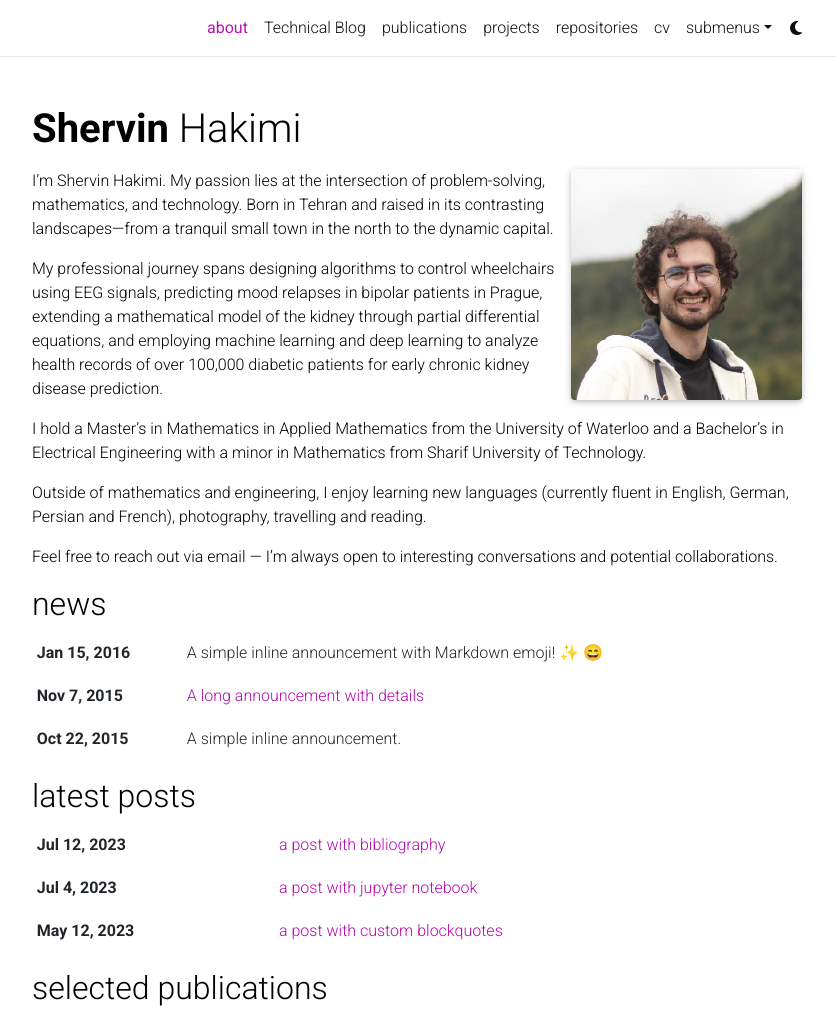
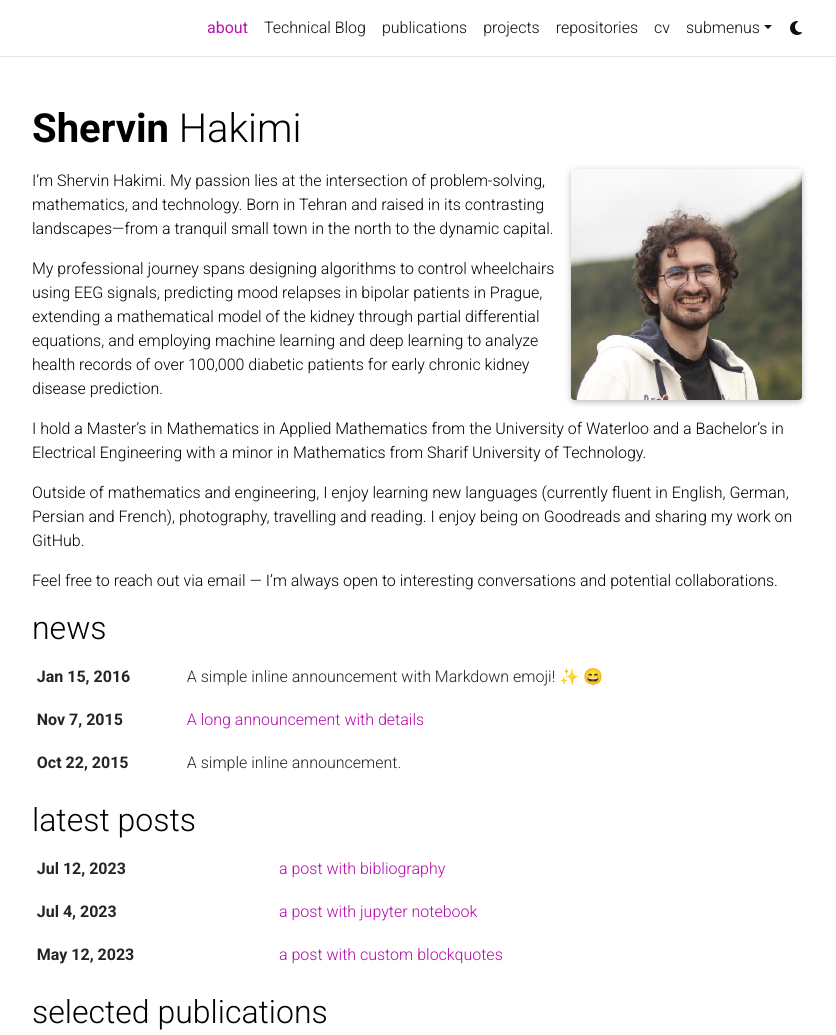
Before and after one commit to Shervinhk/old-shervinhk.github.io, a Jekyll site: the page built from _pages/about.md, in a window 1280 px wide and 1348 px high, cut to the strip 0-1035 px from the top of the window. Shown: the whole strip, without its empty margins (223-1059 px from the left). Built offline with Jekyll 4.4.1, drawn with Linux system fonts in a browser that asks for light colours; full-size pictures stand in for the smaller copies a plugin makes; emoji names are drawn with the system emoji font; comment, search, counter and statistics services are not loaded; a style sheet for code colours, icons or effects is not loaded.

Commit message:
Update about.md

```diff
--- a/_pages/about.md
+++ b/_pages/about.md
@@ -30,6 +30,6 @@
 
 I hold a Master's in Mathematics in Applied Mathematics from the University of Waterloo and a Bachelor's in Electrical Engineering with a minor in Mathematics from Sharif University of Technology.
 
-Outside of mathematics and engineering, I enjoy learning new languages (currently fluent in English, German, Persian and French), photography, travelling and reading.
+Outside of mathematics and engineering, I enjoy learning new languages (currently fluent in English, German, Persian and French), photography, travelling and reading. I enjoy being on Goodreads and sharing my work on GitHub.
 
 Feel free to reach out via email — I'm always open to interesting conversations and potential collaborations.
```
